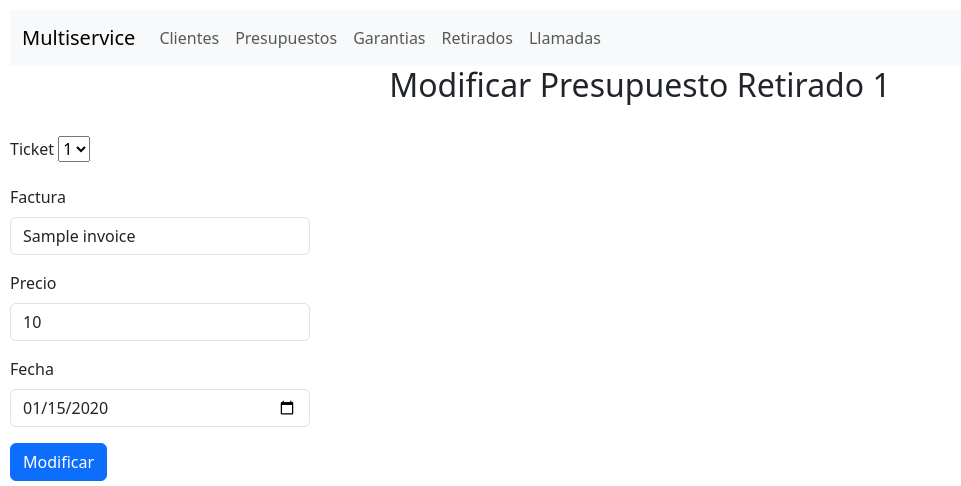
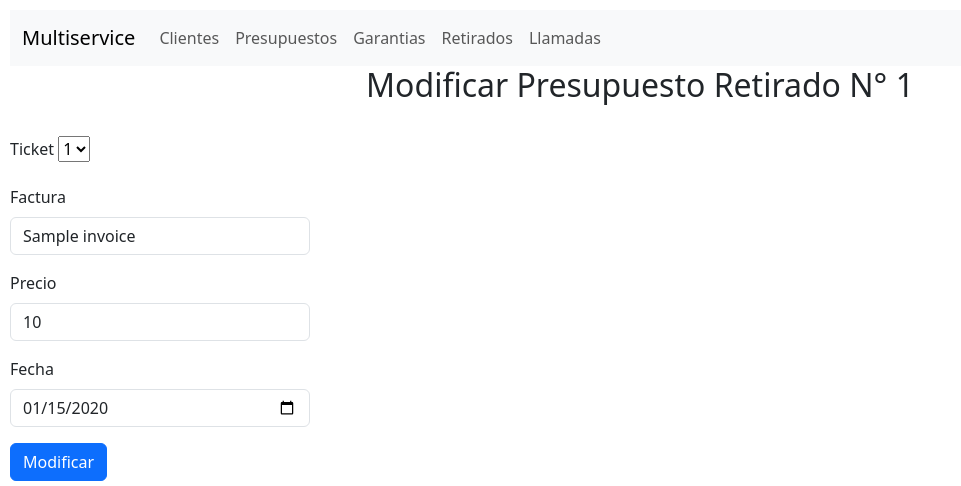
Before and after one commit to EbanSnt/Taller_Crud, a Django app: template templates/update_delivered_product.html in a window 1280 px wide. Shown: the top 486 px of the page, without its empty margins (0-961 px from the left). Run offline with Django 5.2, Linux system fonts and the light colour scheme; the template is opened without the code that fills it: most values are stand-ins (such as "Sample title", 1, 10 or a date in 2020).

Commit message:
Update update_delivered_product.html

```diff
--- a/templates/update_delivered_product.html
+++ b/templates/update_delivered_product.html
@@ -4,7 +4,7 @@
 </head>
 
 {% block content %}
-<h2 class="main_titles">Modificar Presupuesto Retirado {{ delivered_product.ticket_id.ticket_number }}</h2>
+<h2 class="main_titles">Modificar Presupuesto Retirado N° {{ delivered_product.ticket_id.ticket_number }}</h2>
 <br>
 <form method="post">
     {% csrf_token %}
```
